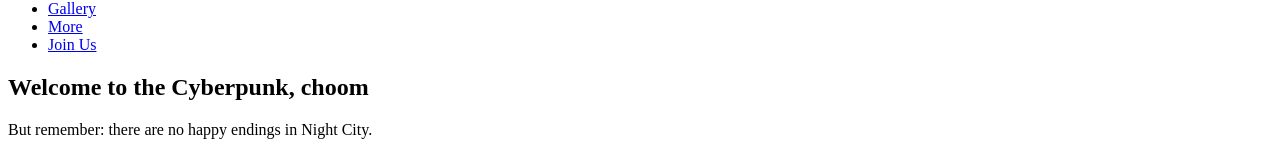
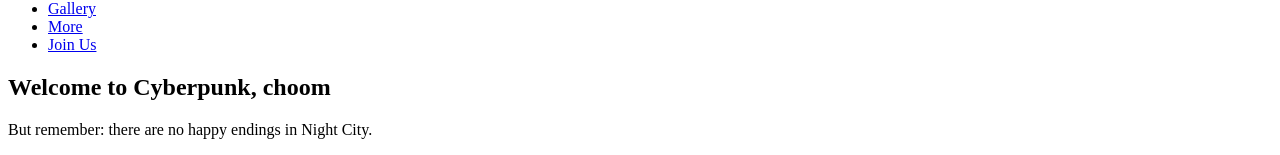
Before and after one commit to Tozhik04/Cyberpunk-fanclub, a plain HTML site: page index.html in a window 1280 px wide. Shown: the part 132-287 px from the top of the page. Drawn offline with Linux system fonts and the light colour scheme.

Commit message:
Home heading: Welcome to Cyberpunk, choom

```diff
--- a/index.html
+++ b/index.html
@@ -26,7 +26,7 @@
     <main>
         <section class="banner">
             <div class="banner-text">
-                <h1>Welcome to the Cyberpunk, choom</h1>
+                <h1>Welcome to Cyberpunk, choom</h1>
                 <p>But remember: there are no happy endings in Night City.</p>
                 <a class="button" href="join_us.html">Join the club</a>
             </div>
```
